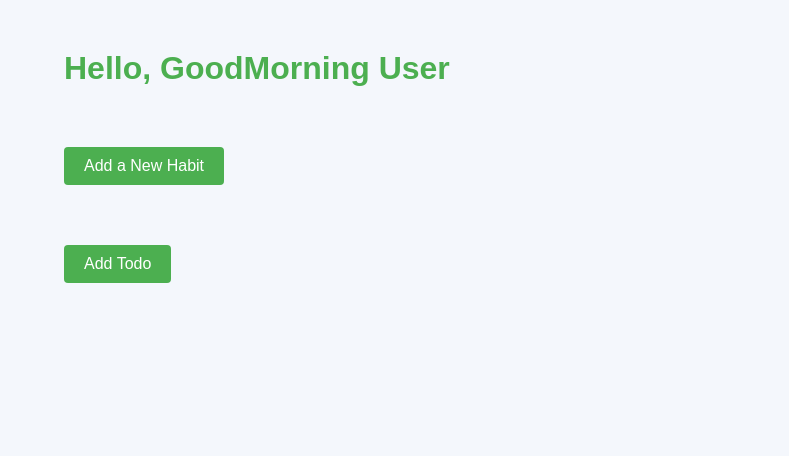
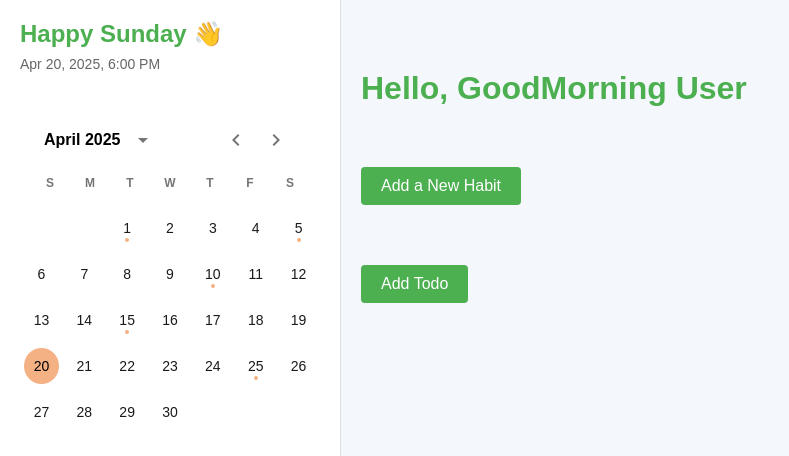
Before and after one commit to GUNAVANTH333/GrowHabit, a React (Vite) app: page / in a window 1280 px wide. Shown: the top 456 px of the page, without its empty margins (0-789 px from the left). Built offline with nearby package versions, Linux system fonts and the light colour scheme.

Commit message:
added a side bar and calendar

```diff
--- a/package.json
+++ b/package.json
@@ -10,6 +10,11 @@
     "preview": "vite preview"
   },
   "dependencies": {
+    "@emotion/react": "^11.14.0",
+    "@emotion/styled": "^11.14.0",
+    "@mui/material": "^7.0.2",
+    "@mui/x-date-pickers": "^8.1.0",
+    "date-fns": "^4.1.0",
     "react": "^19.0.0",
     "react-calendar": "^5.1.0",
     "react-dom": "^19.0.0"
--- a/src/App.css
+++ b/src/App.css
@@ -15,3 +15,78 @@ body {
 .greetings {
   margin-top: 50px;
 }
+
+.app-container {
+    display: flex;
+    min-height: 100vh;
+}
+
+#sidebar-main {
+    width: 300px;
+    background-color: #ffffff;
+    padding: 20px;
+    border-right: 1px solid #e0e0e0;
+}
+
+.main-content {
+    flex: 1;
+    padding: 20px;
+}
+
+.sidebar-content {
+    display: flex;
+    flex-direction: column;
+    gap: 20px;
+}
+
+.greeting h1 {
+    font-size: 24px;
+    margin-bottom: 8px;
+}
+
+.greeting p {
+    color: #666;
+    font-size: 14px;
+}
+
+.habit-buttons {
+    display: flex;
+    flex-direction: column;
+    gap: 10px;
+}
+
+.new-habits-btn {
+    background-color: #F4B183;
+    color: black;
+    border: none;
+    padding: 12px;
+    border-radius: 25px;
+    font-size: 16px;
+    cursor: pointer;
+    display: flex;
+    align-items: center;
+    justify-content: center;
+    gap: 8px;
+}
+
+.browse-habits-btn {
+    background-color: white;
+    color: black;
+    border: 1px solid #e0e0e0;
+    padding: 12px;
+    border-radius: 25px;
+    font-size: 16px;
+    cursor: pointer;
+}
+
+.new-habits-btn:hover {
+    background-color: #f3a06f;
+}
+
+.browse-habits-btn:hover {
+    background-color: #f5f5f5;
+}
+
+.sidebar-calendar {
+    margin-top: 20px;
+}
--- a/src/App.jsx
+++ b/src/App.jsx
@@ -6,15 +6,16 @@ import "./App.css"
 
 function App() {
     return (
-        <>
-        <div id="main">
-          <div className="greetings">
-            <h1>Hello, GoodMorning User</h1>
-          </div>
-          <Habits/>
-          <ToDoList/>
+        <div className="app-container">
+            <SideBar />
+            <div className="main-content">
+                <div className="greetings">
+                    <h1>Hello, GoodMorning User</h1>
+                </div>
+                <Habits/>
+                <ToDoList/>
+            </div>
         </div>
-        </>
     )
 }
 
--- a/src/components/Calendar.jsx
+++ b/src/components/Calendar.jsx
@@ -1,15 +1,135 @@
-import React, { useState } from 'react';
-import Calendar from 'react-calendar';
-import 'react-calendar/dist/Calendar.css';
-import './Calendar.css';
+import React from 'react';
+import { LocalizationProvider } from '@mui/x-date-pickers/LocalizationProvider';
+import { AdapterDateFns } from '@mui/x-date-pickers/AdapterDateFns';
+import { DateCalendar } from '@mui/x-date-pickers/DateCalendar';
+import { ThemeProvider, createTheme } from '@mui/material/styles';
+import { styled } from '@mui/material/styles';
+import { PickersDay } from '@mui/x-date-pickers/PickersDay';
+
+// Styled wrapper for the calendar
+const CalendarWrapper = styled('div')(({ theme }) => ({
+  '.MuiDateCalendar-root': {
+    width: '100%',
+    maxWidth: '100%',
+    margin: 0,
+    backgroundColor: 'transparent',
+  },
+  // Header styling
+  '.MuiPickersCalendarHeader-root': {
+    paddingLeft: '24px',
+    paddingRight: '24px',
+    marginTop: '8px',
+  },
+  '.MuiPickersCalendarHeader-label': {
+    fontSize: '1rem',
+    fontWeight: 600,
+  },
+  // Day styling
+  '.MuiDayCalendar-weekDayLabel': {
+    color: '#757575',
+    fontSize: '0.75rem',
+    fontWeight: 600,
+  },
+  '.MuiPickersDay-root': {
+    fontSize: '0.875rem',
+    margin: '4px',
+    color: '#1a1a1a',
+    '&:hover': {
+      backgroundColor: '#f8f8fa',
+    },
+    '&.Mui-selected': {
+      backgroundColor: '#F4B183 !important',
+      color: '#000000',
+      '&:hover': {
+        backgroundColor: '#F4B183',
+        opacity: 0.9,
+      },
+    },
+    '&.MuiPickersDay-today': {
+      backgroundColor: '#F4B183',
+      color: '#000000',
+      '&:not(.Mui-selected)': {
+        border: 'none',
+      },
+    },
+  },
+  // Progress dots
+  '.day-with-progress::after': {
+    content: '""',
+    position: 'absolute',
+    bottom: '4px',
+    left: '50%',
+    transform: 'translateX(-50%)',
+    width: '4px',
+    height: '4px',
+    backgroundColor: '#F4B183',
+    borderRadius: '50%',
+  },
+}));
+
+// Create custom theme
+const theme = createTheme({
+  palette: {
+    primary: {
+      main: '#F4B183',
+    },
+  },
+  typography: {
+    fontFamily: 'Arial, sans-serif',
+  },
+  components: {
+    MuiDateCalendar: {
+      styleOverrides: {
+        root: {
+          backgroundColor: 'transparent',
+        },
+      },
+    },
+  },
+});
 
 function MyCalendar() {
-  const [date, setDate] = useState(new Date());
+  const [date, setDate] = React.useState(new Date());
+
+  // Example function to determine which dates have progress
+  const shouldShowProgress = (date) => {
+    if (!date) return false;
+    const progressDates = [1, 5, 10, 15, 20, 25];
+    return progressDates.includes(date.getDate());
+  };
+
+  // Custom day renderer
+  const ServerDay = (props) => {
+    const { day, outsideCurrentMonth, ...other } = props;
+    const hasProgress = !outsideCurrentMonth && shouldShowProgress(day);
+
+    return (
+      <PickersDay
+        {...other}
+        day={day}
+        outsideCurrentMonth={outsideCurrentMonth}
+        className={hasProgress ? 'day-with-progress' : ''}
+      />
+    );
+  };
 
   return (
-    <div>
-      <Calendar onChange={setDate} value={date}/>
-    </div>
+    <ThemeProvider theme={theme}>
+      <LocalizationProvider dateAdapter={AdapterDateFns}>
+        <CalendarWrapper>
+          <DateCalendar
+            value={date}
+            onChange={(newDate) => setDate(newDate)}
+            slots={{
+              day: ServerDay
+            }}
+            sx={{
+              width: '100%',
+            }}
+          />
+        </CalendarWrapper>
+      </LocalizationProvider>
+    </ThemeProvider>
   );
 }
 
--- a/src/components/SideBar.jsx
+++ b/src/components/SideBar.jsx
@@ -1,14 +1,40 @@
 import { useState } from "react";
 import MyCalendar from "./Calendar";
+
 function SideBar() {
+    const getCurrentDate = () => {
+        const now = new Date();
+        const date = now.toLocaleDateString('en-US', {
+            day: 'numeric',
+            month: 'short',
+            year: 'numeric'
+        });
+        const time = now.toLocaleTimeString('en-US', {
+            hour: 'numeric',
+            minute: '2-digit',
+            hour12: true
+        });
+        return `${date}, ${time}`;
+    };
+
+    const getDayOfWeek = () => {
+        const days = ['Sunday', 'Monday', 'Tuesday', 'Wednesday', 'Thursday', 'Friday', 'Saturday'];
+        return days[new Date().getDay()];
+    };
+
     return (
-        <>
-            <div id="sidebar-main">
+        <div id="sidebar-main">
+            <div className="sidebar-content">
+                <div className="greeting">
+                    <h1>Happy {getDayOfWeek()} 👋</h1>
+                    <p>{getCurrentDate()}</p>
+                </div>
+
                 <div className="sidebar-calendar">
                     <MyCalendar/>
                 </div>
             </div>
-        </>
+        </div>
     );
 }
 
```
Also changed, not shown: src/components/Calendar.css (deleted), 1 other file (tests, documents, lock files or other folders).
